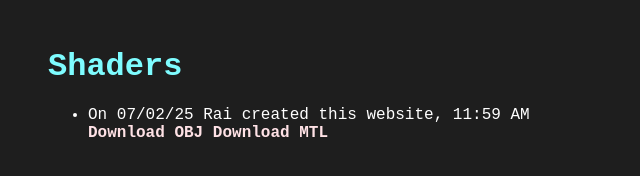
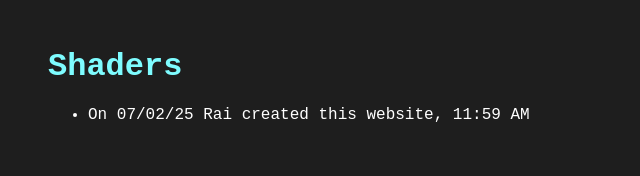
Before and after one commit to raibhaumik/shader, a plain HTML site: page index.html in a window 1280 px wide. Shown: the whole page, without its empty margins (0-640 px from the left). Drawn offline with Linux system fonts and the light colour scheme.

Commit message:
Update index.html

```diff
--- a/index.html
+++ b/index.html
@@ -15,16 +15,6 @@
       color: #7efcff;
     }
 
-    .download-link {
-      color: #FFE2E6;
-      text-decoration: none;
-      font-weight: bold;
-    }
-
-    .download-link:hover {
-      color: #7efcff;
-    }
-
   </style>
 </head>
 <body>
@@ -32,8 +22,6 @@
   <ul>
 
     <li>On 07/02/25 Rai created this website, 11:59 AM</li>
-    <a href="models/blue.obj" download class="download-link">Download OBJ</a>
-    <a href="models/blue.mtl" download class="download-link">Download MTL</a>
 
   </ul>
 </body>
```
